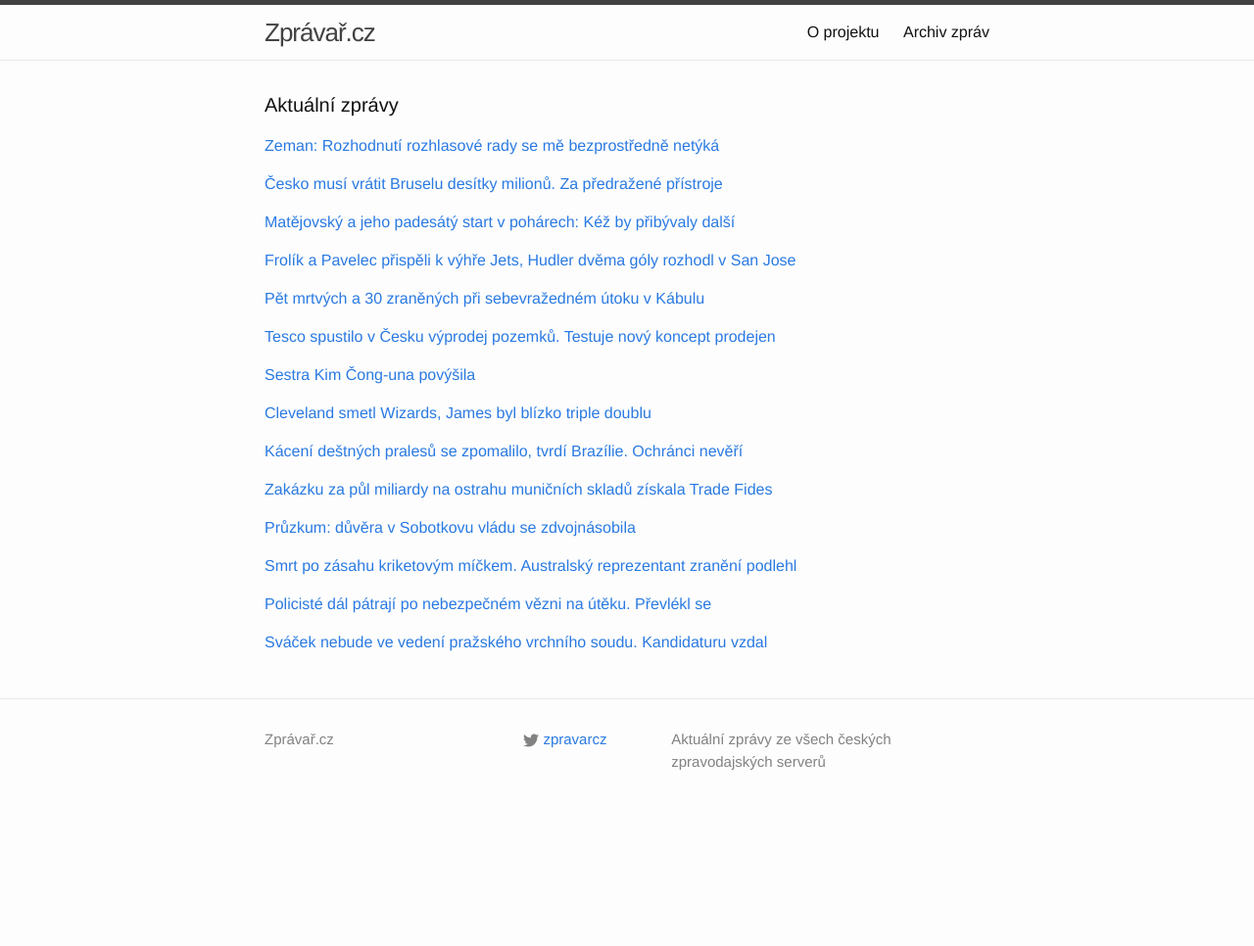
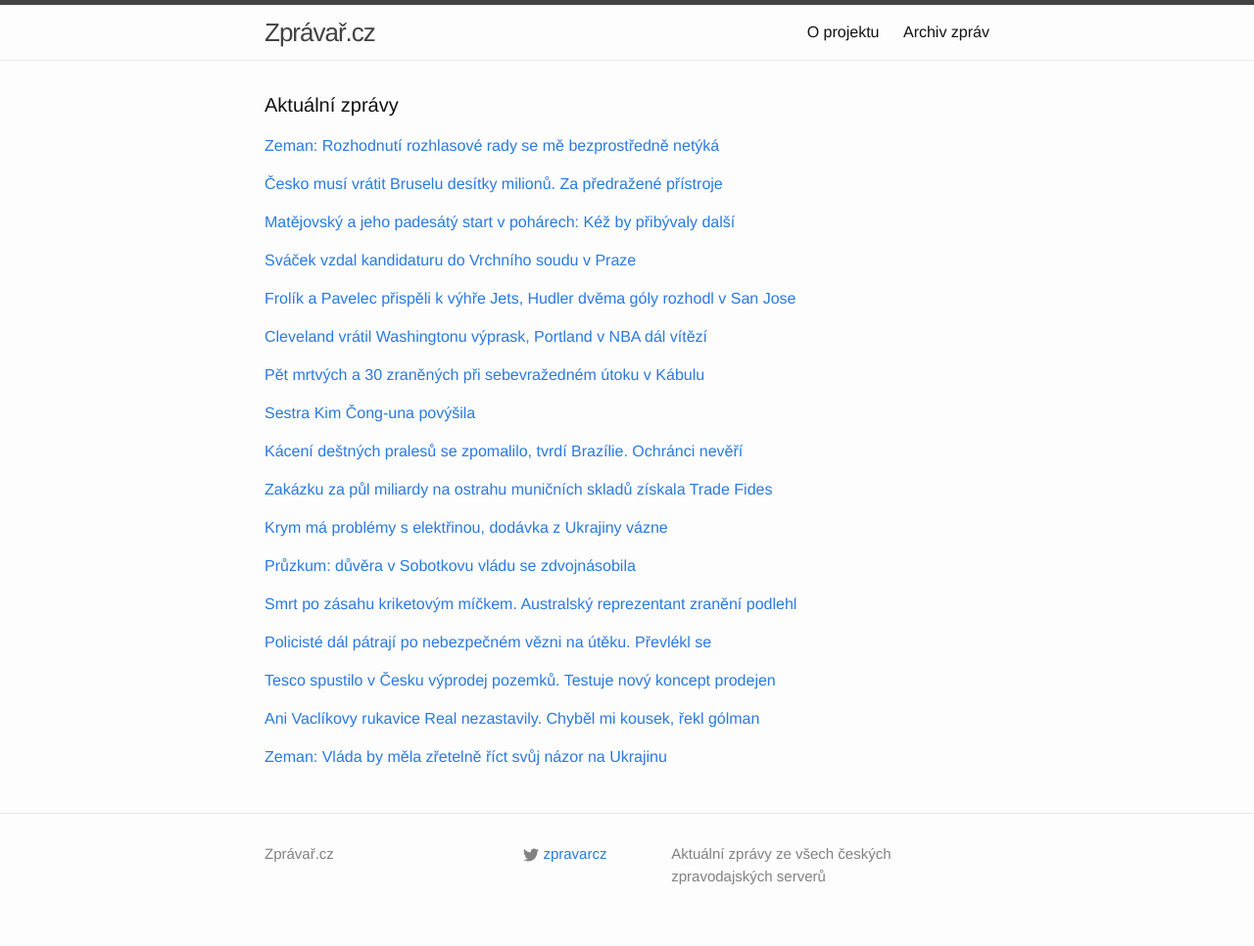
Before and after one commit to adliska/zpravar, a Jekyll site: the page built from index.html, in a window 1280 px wide. Shown: the whole page at 98% size. Built offline with Jekyll 4.4.1, drawn with Linux system fonts in a browser that asks for light colours; before the commit the page ends 900 px from its top, so only the background shows below that.

Commit message:
zpravar news update

```diff
--- a/index.html
+++ b/index.html
@@ -44,8 +44,17 @@ layout: default
 <li><a href=http://www.tyden.cz/rubriky/sport/fotbal/evropske-pohary/trener-lavicka-se-zemanem-jsem-se-neradil-nemam-na-nej-cislo_325412.html>Trenér Lavička: Se Zemanem jsem se neradil, nemám na něj číslo - www.tyden.cz</a></li>
 <li><a href=http://sport.aktualne.cz/na-neapol-k-postupu-sparte-muze-pomoci-i-chovancuv-slovan/r~4a024e8075a211e490f70025900fea04/>Na Neapol! K postupu Spartě může pomoci i Chovancův Slovan - sport.aktualne.cz</a></li>
 </ul>
-</div><p><a href="javascript:;" onclick="toggle_visibility('zpravy3')">Frolík a Pavelec přispěli k výhře Jets, Hudler dvěma góly rozhodl v San Jose</a></p>
+</div><p><a href="javascript:;" onclick="toggle_visibility('zpravy3')">Sváček vzdal kandidaturu do Vrchního soudu v Praze</a></p>
 <div id="zpravy3" style="display:none">
+<ul>
+<li><a href=http://www.denik.cz/z_domova/svacek-vzdal-kandidaturu-do-vrchniho-soudu-v-praze-20141127.html>Sváček vzdal kandidaturu do Vrchního soudu v Praze - www.denik.cz</a></li>
+<li><a href=http://zpravy.e15.cz/domaci/udalosti/svacek-vzdal-kandidaturu-do-vrchniho-soudu-v-praze-1140477>Sváček vzdal kandidaturu do Vrchního soudu v Praze - zpravy.e15.cz</a></li>
+<li><a href=http://zpravy.idnes.cz/svacek-stahl-kandidauru-na-mistopredsedu-vrchniho-soudu-peu-/domaci.aspx?c=A141127_080835_domaci_cen>Sváček nebude ve vedení pražského vrchního soudu. Kandidaturu vzdal - zpravy.idnes.cz</a></li>
+<li><a href=http://www.novinky.cz/domaci/354674-svacek-vzdal-kandidaturu-do-vedeni-vs-v-praze.html>Sváček vzdal kandidaturu do vedení VS v Praze - www.novinky.cz</a></li>
+<li><a href=http://www.ceskenoviny.cz/zpravy/zpravy/svacek-vzdal-kandidaturu-do-vrchniho-soudu-v-praze/1151985>Sváček vzdal kandidaturu do Vrchního soudu v Praze - www.ceskenoviny.cz</a></li>
+</ul>
+</div><p><a href="javascript:;" onclick="toggle_visibility('zpravy4')">Frolík a Pavelec přispěli k výhře Jets, Hudler dvěma góly rozhodl v San Jose</a></p>
+<div id="zpravy4" style="display:none">
 <ul>
 <li><a href=http://www.rozhlas.cz/_zprava/frolik-a-pavelec-prispeli-k-vyhre-jets-hudler-dvema-goly-rozhodl-v-san-jose--1425326>Frolík a Pavelec přispěli k výhře Jets, Hudler dvěma góly rozhodl v San Jose - www.rozhlas.cz</a></li>
 <li><a href=http://www.denik.cz/hokej/hudler-dvema-goly-smazal-san-jose-frolik-a-pavelec-prispeli-k-vyhre-jets-2014112.html>Hudler dvěma góly smazal San Jose, Frolík a Pavelec přispěli k výhře Jets - www.denik.cz</a></li>
@@ -53,34 +62,28 @@ layout: default
 <li><a href=http://sport.aktualne.cz/paradni-ceska-noc-hudler-exceloval-trefil-se-i-voracek/r~648e97fc75fe11e4840b002590604f2e/>Parádní česká noc! Hudler exceloval, trefil se i Voráček - sport.aktualne.cz</a></li>
 <li><a href=http://hokej.idnes.cz/hudler-vystrilel-calgary-vyhru-dne-/nhl.aspx?c=A141127_071636_nhl_Mkr>Hudler vystřílel Calgary výhru, trefili se také Voráček a Frolík - hokej.idnes.cz</a></li>
 </ul>
-</div><p><a href="javascript:;" onclick="toggle_visibility('zpravy4')">Pět mrtvých a 30 zraněných při sebevražedném útoku v Kábulu</a></p>
-<div id="zpravy4" style="display:none">
+</div><p><a href="javascript:;" onclick="toggle_visibility('zpravy5')">Cleveland vrátil Washingtonu výprask, Portland v NBA dál vítězí</a></p>
+<div id="zpravy5" style="display:none">
+<ul>
+<li><a href=http://sport.idnes.cz/vysledky-basketbalove-nba-dcg-/basket.aspx?c=A141127_092341_sport-basket_par>Cleveland vrátil Washingtonu výprask, Portland v NBA dál vítězí - sport.idnes.cz</a></li>
+<li><a href=http://sport.aktualne.cz/cleveland-smetl-wizards-james-byl-blizko-triple-doublu/r~203e0162760a11e497f0002590604f2e/>Cleveland smetl Wizards, James byl blízko triple doublu - sport.aktualne.cz</a></li>
+<li><a href=http://www.sportovninoviny.cz/zpravy/portland-natahl-viteznou-serii-v-nba-na-devet-zapasu/1152014>Portland natáhl vítěznou sérii v NBA na devět zápasů - www.sportovninoviny.cz</a></li>
+<li><a href=http://www.denik.cz/ostatni_sport/portland-natahl-viteznou-serii-v-nba-na-devet-zapasu-20141127.html>Portland natáhl vítěznou sérii v NBA na devět zápasů - www.denik.cz</a></li>
+</ul>
+</div><p><a href="javascript:;" onclick="toggle_visibility('zpravy6')">Pět mrtvých a 30 zraněných při sebevražedném útoku v Kábulu</a></p>
+<div id="zpravy6" style="display:none">
 <ul>
 <li><a href=http://www.ceskenoviny.cz/zpravy/zpravy/pet-mrtvych-a-30-zranenych-pri-sebevrazednem-utoku-v-kabulu/1152006>Pět mrtvých a 30 zraněných při sebevražedném útoku v Kábulu - www.ceskenoviny.cz</a></li>
 <li><a href=http://www.ceskenoviny.cz/zpravy/zpravy/pri-utoku-sebevraha-v-kabulu-zasazeno-vozidlo-britske-ambasady/1152006>Při útoku sebevraha v Kábulu zasaženo vozidlo britské ambasády - www.ceskenoviny.cz</a></li>
 <li><a href=http://www.rozhlas.cz/_zprava/sebevrazedny-utocnik-v-kabulu-zasahl-vuz-britske-ambasady--1425340>Sebevražedný útočník v Kábulu zasáhl vůz britské ambasády - www.rozhlas.cz</a></li>
 <li><a href=http://zpravy.aktualne.cz/zahranici/sebevrah-v-kabulu-zautocil-na-vuz-britskeho-velvyslanectvi/r~7ca5becc760511e4845a002590604f2e/>Sebevrah v Kábulu zaútočil na vůz britského velvyslanectví - zpravy.aktualne.cz</a></li>
 </ul>
-</div><p><a href="javascript:;" onclick="toggle_visibility('zpravy5')">Tesco spustilo v Česku výprodej pozemků. Testuje nový koncept prodejen</a></p>
-<div id="zpravy5" style="display:none">
-<ul>
-<li><a href=http://zpravy.e15.cz/byznys/obchod-a-sluzby/tesco-spustilo-v-cesku-vyprodej-pozemku-testuje-novy-koncept-prodejen-1140372>Tesco spustilo v Česku výprodej pozemků. Testuje nový koncept prodejen - zpravy.e15.cz</a></li>
-<li><a href=http://zpravy.e15.cz/byznys/obchod-a-sluzby/david-morris-tesco-v-cesku-kazdopadne-zustane-1140388>David Morris: Tesco v Česku každopádně zůstane - zpravy.e15.cz</a></li>
-<li><a href=http://zpravy.e15.cz/byznys/obchod-a-sluzby/tesco-prodava-v-cesku-pozemky-za-miliardy-a-testuje-novy-koncept-prodejen-1140372>Tesco prodává v Česku pozemky za miliardy a testuje nový koncept prodejen - zpravy.e15.cz</a></li>
-</ul>
-</div><p><a href="javascript:;" onclick="toggle_visibility('zpravy6')">Sestra Kim Čong-una povýšila</a></p>
-<div id="zpravy6" style="display:none">
+</div><p><a href="javascript:;" onclick="toggle_visibility('zpravy7')">Sestra Kim Čong-una povýšila</a></p>
+<div id="zpravy7" style="display:none">
 <ul>
 <li><a href=http://www.novinky.cz/zahranicni/svet/354672-sestra-kim-cong-una-povysila.html>Sestra Kim Čong-una povýšila - www.novinky.cz</a></li>
 <li><a href=http://www.ceskenoviny.cz/zpravy/zpravy/sestra-severokorejskeho-vudce-stoupa-v-partajni-hierarchii/1151959>Sestra severokorejského vůdce stoupá v partajní hierarchii - www.ceskenoviny.cz</a></li>
 <li><a href=http://echo24.cz/a/iVHF8>Výuka v KLDR: 81 hodin s Kim Čong-unem, 148 s jeho otcem. - echo24.cz</a></li>
-</ul>
-</div><p><a href="javascript:;" onclick="toggle_visibility('zpravy7')">Cleveland smetl Wizards, James byl blízko triple doublu</a></p>
-<div id="zpravy7" style="display:none">
-<ul>
-<li><a href=http://sport.aktualne.cz/cleveland-smetl-wizards-james-byl-blizko-triple-doublu/r~203e0162760a11e497f0002590604f2e/>Cleveland smetl Wizards, James byl blízko triple doublu - sport.aktualne.cz</a></li>
-<li><a href=http://www.sportovninoviny.cz/zpravy/portland-natahl-viteznou-serii-v-nba-na-devet-zapasu/1152014>Portland natáhl vítěznou sérii v NBA na devět zápasů - www.sportovninoviny.cz</a></li>
-<li><a href=http://www.denik.cz/ostatni_sport/portland-natahl-viteznou-serii-v-nba-na-devet-zapasu-20141127.html>Portland natáhl vítěznou sérii v NBA na devět zápasů - www.denik.cz</a></li>
 </ul>
 </div><p><a href="javascript:;" onclick="toggle_visibility('zpravy8')">Kácení deštných pralesů se zpomalilo, tvrdí Brazílie. Ochránci nevěří</a></p>
 <div id="zpravy8" style="display:none">
@@ -96,32 +99,53 @@ layout: default
 <li><a href=http://zpravy.e15.cz/byznys/obchod-a-sluzby/trade-fides-vyhrala-stamilionovy-tendr-na-ostrahu-municnich-skladu-1140377>Trade Fides vyhrála stamilionový tendr na ostrahu muničních skladů - zpravy.e15.cz</a></li>
 <li><a href=http://www.ceskenoviny.cz/zpravy/zpravy/zakazku-za-pul-mld-na-ostrahu-skladu-munice-ma-trade-fides/1151962>Zakázku za půl mld. na ostrahu skladů munice má Trade Fides - www.ceskenoviny.cz</a></li>
 </ul>
-</div><p><a href="javascript:;" onclick="toggle_visibility('zpravy10')">Průzkum: důvěra v Sobotkovu vládu se zdvojnásobila</a></p>
+</div><p><a href="javascript:;" onclick="toggle_visibility('zpravy10')">Krym má problémy s elektřinou, dodávka z Ukrajiny vázne</a></p>
 <div id="zpravy10" style="display:none">
+<ul>
+<li><a href=http://zpravy.e15.cz/zahranicni/udalosti/krym-ma-problemy-s-elektrinou-dodavka-z-ukrajiny-vazne-1140472>Krym má problémy s elektřinou, dodávka z Ukrajiny vázne - zpravy.e15.cz</a></li>
+<li><a href=http://zahranicni.ihned.cz/c1-63176770-dodavka-energie-z-kyjeva-na-krym-vazne-podle-ruskych-novinaru-jde-o-blokadu>Dodávka energie z Kyjeva na Krym vázne. Podle ruských novinářů jde o blokádu - zahranicni.ihned.cz</a></li>
+<li><a href=http://www.tyden.cz/rubriky/zahranici/rusko-a-okoli/odplata-krym-ma-potize-s-dodavkou-elektriny-z-ukrajiny_325421.html>Odplata? Krym má potíže s dodávkou elektřiny z Ukrajiny - www.tyden.cz</a></li>
+</ul>
+</div><p><a href="javascript:;" onclick="toggle_visibility('zpravy11')">Průzkum: důvěra v Sobotkovu vládu se zdvojnásobila</a></p>
+<div id="zpravy11" style="display:none">
 <ul>
 <li><a href=http://www.tyden.cz/rubriky/domaci/pruzkum-duvera-v-sobotkovu-vladu-se-zdvojnasobila_325391.html>Průzkum: důvěra v Sobotkovu vládu se zdvojnásobila - www.tyden.cz</a></li>
 <li><a href=http://www.tyden.cz/rubriky/domaci/duvera-v-sobotkovu-vladu-se-zdvojnasobila-veri-ji-petina-cechu_325391.html>Důvěra v Sobotkovu vládu se zdvojnásobila. Věří ji pětina Čechů - www.tyden.cz</a></li>
 <li><a href=http://www.tyden.cz/rubriky/domaci/duvera-cechu-ve-vladu-se-zdvojnasobila-nyni-ji-veri-petina_325391.html>Důvěra Čechů ve vládu se zdvojnásobila. Nyní jí věří pětina - www.tyden.cz</a></li>
 </ul>
-</div><p><a href="javascript:;" onclick="toggle_visibility('zpravy11')">Smrt po zásahu kriketovým míčkem. Australský reprezentant zranění podlehl</a></p>
-<div id="zpravy11" style="display:none">
+</div><p><a href="javascript:;" onclick="toggle_visibility('zpravy12')">Smrt po zásahu kriketovým míčkem. Australský reprezentant zranění podlehl</a></p>
+<div id="zpravy12" style="display:none">
 <ul>
 <li><a href=http://sport.idnes.cz/smrt-po-zasahu-kriketovym-mickem-dqo-/sporty.aspx?c=A141127_082412_sporty_par>Smrt po zásahu kriketovým míčkem. Australský reprezentant zranění podlehl - sport.idnes.cz</a></li>
 <li><a href=http://sport.idnes.cz/smrt-po-zasahu-kriketovym-mickem-australsky-reprezentant-zraneni-podlehl-16o-/sporty.aspx?c=A141127_082412_sporty_par>Smrt po zásahu kriketovým míčkem. Australský reprezentant zranění podlehl - sport.idnes.cz</a></li>
 <li><a href=http://sport.aktualne.cz/v-australii-zemrel-po-zasahu-mickem-hrac-kriketu/r~ff96d29c760711e49bec0025900fea04/>V Austrálii zemřel po zásahu míčkem hráč kriketu - sport.aktualne.cz</a></li>
 </ul>
-</div><p><a href="javascript:;" onclick="toggle_visibility('zpravy12')">Policisté dál pátrají po nebezpečném vězni na útěku. Převlékl se </a></p>
-<div id="zpravy12" style="display:none">
+</div><p><a href="javascript:;" onclick="toggle_visibility('zpravy13')">Policisté dál pátrají po nebezpečném vězni na útěku. Převlékl se </a></p>
+<div id="zpravy13" style="display:none">
 <ul>
 <li><a href=http://www.rozhlas.cz/_zprava/policiste-dal-patraji-po-nebezpecnem-vezni-na-uteku-prevlekl-se--1425344>Policisté dál pátrají po nebezpečném vězni na útěku. Převlékl se  - www.rozhlas.cz</a></li>
 <li><a href=http://www.lidovky.cz/policie-uprchly-vezen-ma-cerne-teplaky-a-sedou-kostkovanou-bundu-pyg-/zpravy-domov.aspx?c=A141127_085554_ln_domov_ele>Policie varuje: zvlášť nebezpečný uprchlý vězeň se převlékl  - www.lidovky.cz</a></li>
 <li><a href=http://www.ceskatelevize.cz/ct24/domaci/293669-uprchly-vezen-jiz-nema-zupan-a-pantofle-podle-policie-zmenil-odev/>Uprchlý vězeň již nemá župan a pantofle. Podle policie změnil oděv - www.ceskatelevize.cz</a></li>
 </ul>
-</div><p><a href="javascript:;" onclick="toggle_visibility('zpravy13')">Sváček nebude ve vedení pražského vrchního soudu. Kandidaturu vzdal</a></p>
-<div id="zpravy13" style="display:none">
+</div><p><a href="javascript:;" onclick="toggle_visibility('zpravy14')">Tesco spustilo v Česku výprodej pozemků. Testuje nový koncept prodejen</a></p>
+<div id="zpravy14" style="display:none">
 <ul>
-<li><a href=http://zpravy.idnes.cz/svacek-stahl-kandidauru-na-mistopredsedu-vrchniho-soudu-peu-/domaci.aspx?c=A141127_080835_domaci_cen>Sváček nebude ve vedení pražského vrchního soudu. Kandidaturu vzdal - zpravy.idnes.cz</a></li>
-<li><a href=http://www.novinky.cz/domaci/354674-svacek-vzdal-kandidaturu-do-vedeni-vs-v-praze.html>Sváček vzdal kandidaturu do vedení VS v Praze - www.novinky.cz</a></li>
-<li><a href=http://www.ceskenoviny.cz/zpravy/zpravy/svacek-vzdal-kandidaturu-do-vrchniho-soudu-v-praze/1151985>Sváček vzdal kandidaturu do Vrchního soudu v Praze - www.ceskenoviny.cz</a></li>
+<li><a href=http://zpravy.e15.cz/byznys/obchod-a-sluzby/tesco-spustilo-v-cesku-vyprodej-pozemku-testuje-novy-koncept-prodejen-1140372>Tesco spustilo v Česku výprodej pozemků. Testuje nový koncept prodejen - zpravy.e15.cz</a></li>
+<li><a href=http://zpravy.e15.cz/byznys/obchod-a-sluzby/david-morris-tesco-v-cesku-kazdopadne-zustane-1140388>David Morris: Tesco v Česku každopádně zůstane - zpravy.e15.cz</a></li>
+<li><a href=http://zpravy.e15.cz/byznys/obchod-a-sluzby/tesco-prodava-v-cesku-pozemky-za-miliardy-a-testuje-novy-koncept-prodejen-1140372>Tesco prodává v Česku pozemky za miliardy a testuje nový koncept prodejen - zpravy.e15.cz</a></li>
+</ul>
+</div><p><a href="javascript:;" onclick="toggle_visibility('zpravy15')">Ani Vaclíkovy rukavice Real nezastavily. Chyběl mi kousek, řekl gólman</a></p>
+<div id="zpravy15" style="display:none">
+<ul>
+<li><a href=http://fotbal.idnes.cz/fotbaliste-realu-madrid-vyhrali-v-basileji-brankar-vaclik-dostal-gol-od-ronalda-gcf-/fot_pohary.aspx?c=A141127_091403_fot_pohary_jap>Ani Vaclíkovy rukavice Real nezastavily. Chyběl mi kousek, řekl gólman - fotbal.idnes.cz</a></li>
+<li><a href=http://sport.aktualne.cz/tesna-porazka-od-realu-brankare-basileje-vaclika-mrzi/r~8233bd92760c11e49e4b0025900fea04/>Těsná porážka od Realu brankáře Basileje Vaclíka mrzí - sport.aktualne.cz</a></li>
+<li><a href=http://www.tyden.cz/rubriky/sport/fotbal/evropske-pohary/vaclik-celil-realu-skoda-byli-jsme-blizko-remizy_325426.html>Vaclík čelil Realu: Škoda, byli jsme blízko remízy - www.tyden.cz</a></li>
+</ul>
+</div><p><a href="javascript:;" onclick="toggle_visibility('zpravy16')">Zeman: Vláda by měla zřetelně říct svůj názor na Ukrajinu</a></p>
+<div id="zpravy16" style="display:none">
+<ul>
+<li><a href=http://echo24.cz/a/w4NGU>Zeman: Vláda by měla zřetelně říct svůj názor na Ukrajinu - echo24.cz</a></li>
+<li><a href=http://www.ceskatelevize.cz/ct24/svet/293670-zeman-at-ceska-vlada-jasne-vyjadri-nazor-na-ukrajinu/>Zeman: Ať česká vláda jasně vyjádří názor na Ukrajinu - www.ceskatelevize.cz</a></li>
+<li><a href=http://www.ceskenoviny.cz/zpravy/zpravy/zeman-vlada-by-mela-nazor-na-ukrajinu-zretelne-vyjadrit/1152001>Zeman: Vláda by měla názor na Ukrajinu zřetelně vyjádřit - www.ceskenoviny.cz</a></li>
 </ul>
 </div></div>
```
